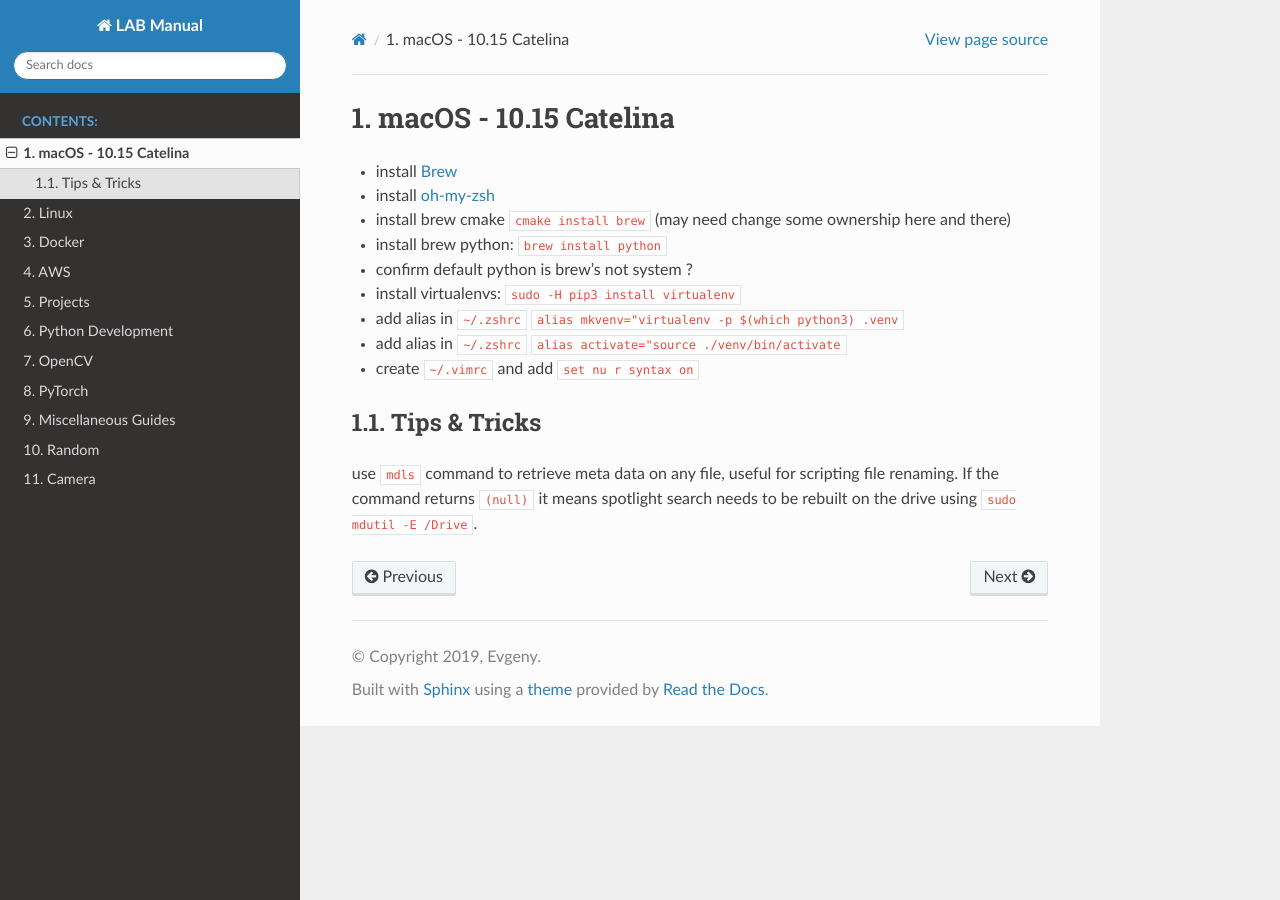
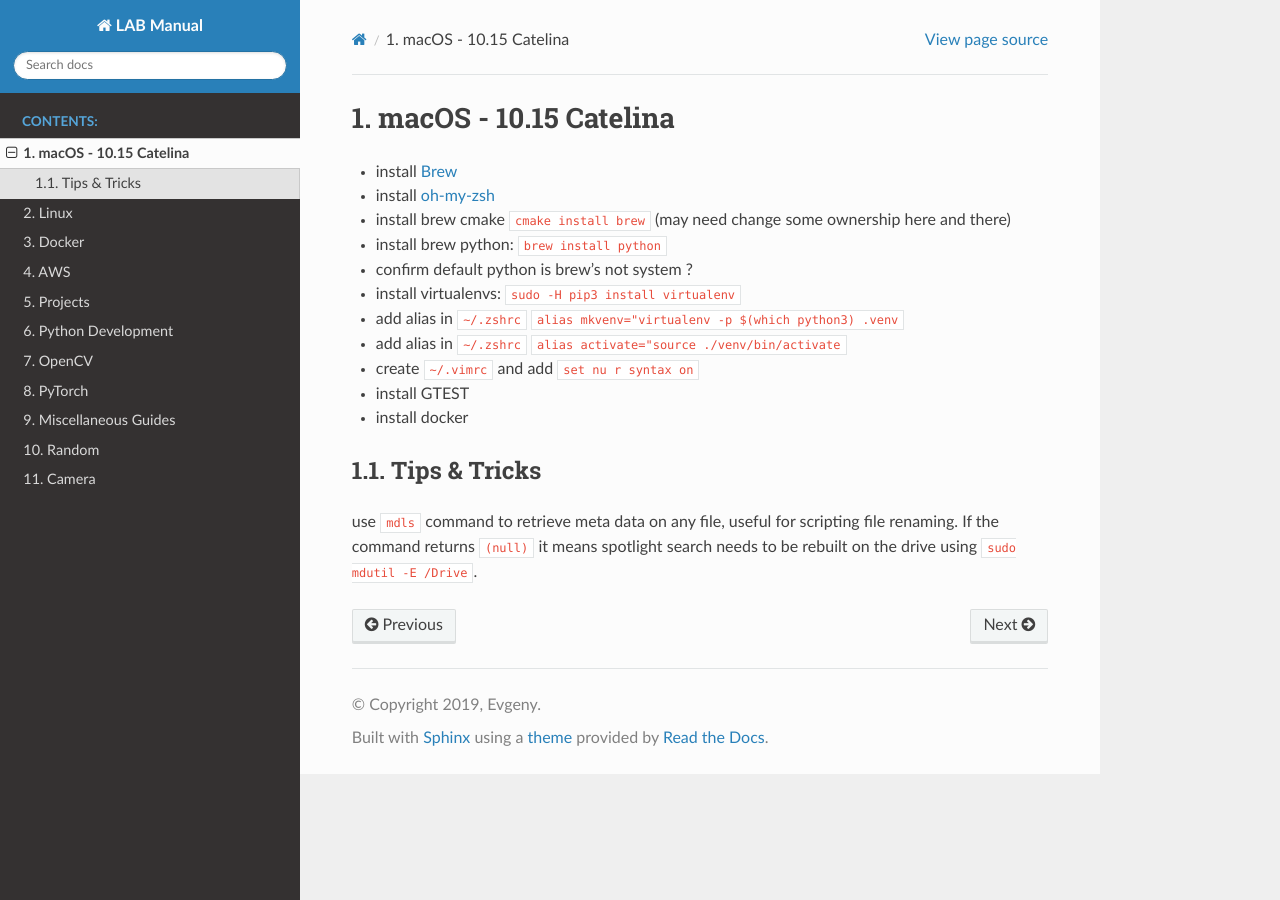
Before and after one commit to evgenyslab/labmanual, a Sphinx documentation site: the page built from docs/macOS.rst, in a window 1280 px wide. Built offline with Sphinx 7.4.7 and the Read the Docs theme 2.0.0, drawn with Linux system fonts in a browser that asks for light colours.

Commit message:
added note for gtests

```diff
--- a/docs/macOS.rst
+++ b/docs/macOS.rst
@@ -13,6 +13,9 @@ macOS - 10.15 Catelina
 - add alias in :code:`~/.zshrc` :code:`alias activate="source ./venv/bin/activate`
 - create :code:`~/.vimrc` and add :code:`set nu \r syntax on`
 
+- install GTEST
+- install docker
+
 Tips & Tricks
 -------------
 
```
